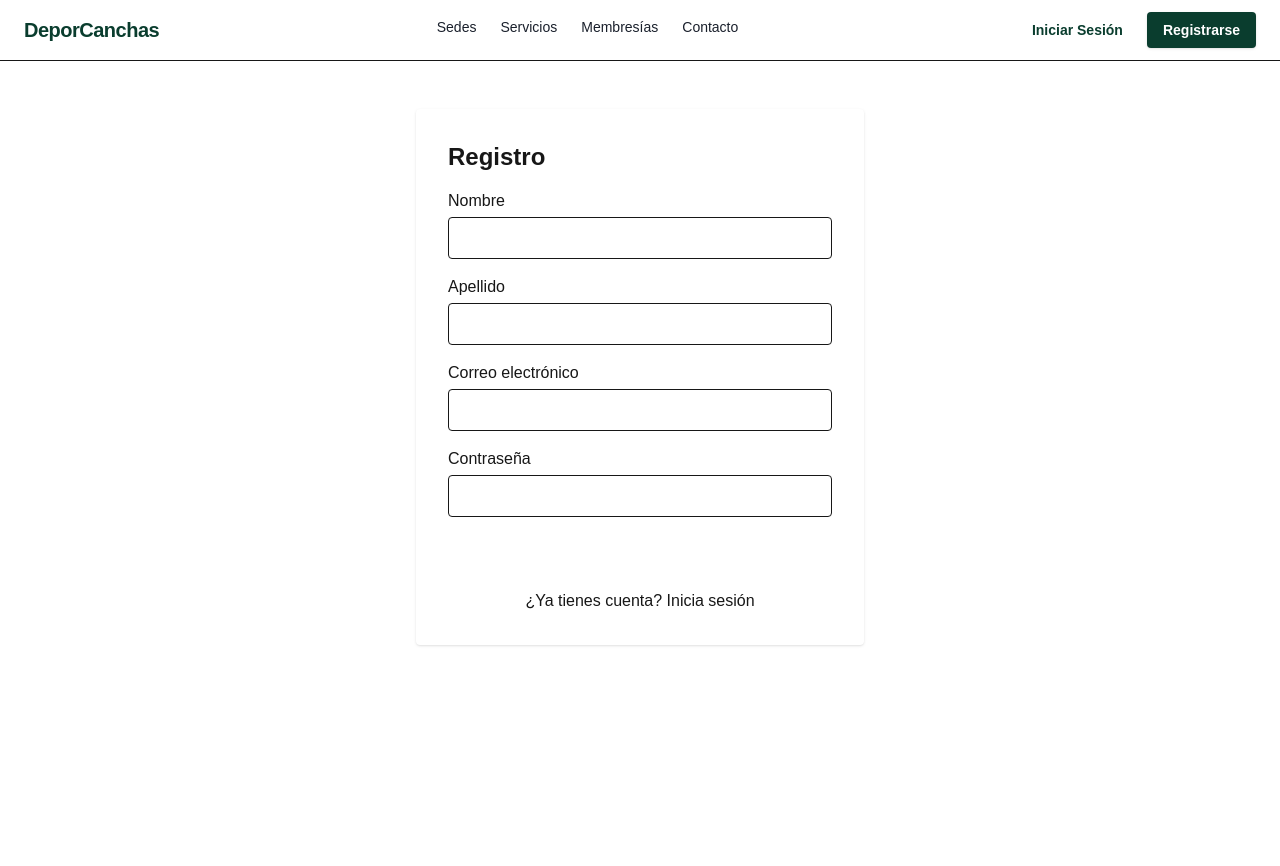
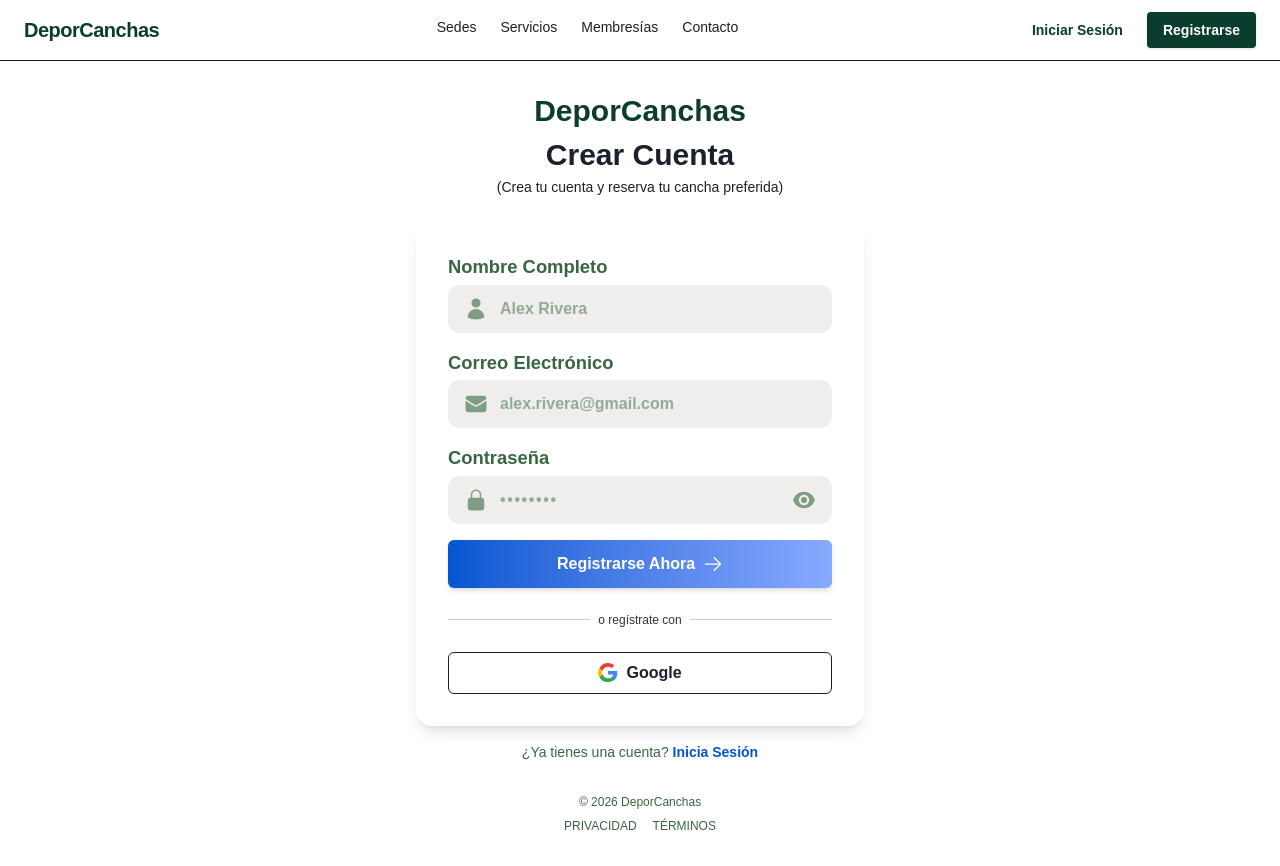
Before and after one commit to Hocchik/Reservas_DeporCanchas, a Next.js app: page /register in a window 1280 px wide. Before the commit the page ends 800 px from the top, so only its background shows below. Built offline with nearby package versions, Linux system fonts and the light colour scheme.

Commit message:
Se añadio el register en una pagina alternativa, por mientras

```diff
--- a/app/components/RegisterForm.tsx
+++ b/app/components/RegisterForm.tsx
@@ -1,5 +1,6 @@
 "use client";
 import React, { useState } from "react";
+import { ArrowRightIcon, UserIcon, EnvelopeIcon, LockClosedIcon, EyeIcon, EyeSlashIcon } from '@heroicons/react/24/solid';
 import users from "../data/users.json";
 import "../styles/colors.css";
 
@@ -9,6 +10,7 @@
   const [email, setEmail] = useState("");
   const [clave, setClave] = useState("");
   const [error, setError] = useState("");
+  const [showPassword, setShowPassword] = useState(false);
 
   const handleSubmit = (e: React.FormEvent) => {
     e.preventDefault();
@@ -33,49 +35,72 @@
 
   return (
     <form onSubmit={handleSubmit} className="space-y-4">
+      {/* Nombre completo */}
       <div>
-        <label className="block text-text label-primary mb-1">Nombre</label>
+        <label className="block mb-1 font-bold text-[1.15rem]" style={{ color: '#386641' }}>Nombre Completo</label>
+        <div className="flex items-center bg-[#efeeed] rounded-xl px-4 py-3 gap-3">
+          <UserIcon className="w-6 h-6" style={{ color: '#386641', opacity: 0.6 }} />
           <input
             type="text"
-          className="w-full px-3 py-2 border rounded label-secondary focus:outline-accent"
+            className="flex-1 bg-transparent border-none outline-none text-base font-semibold"
+            style={{ color: '#386641' }}
+            placeholder="Alex Rivera"
             value={nombre}
             onChange={(e) => setNombre(e.target.value)}
             required
           />
         </div>
+      </div>
+      {/* Correo electrónico */}
       <div>
-        <label className="block text-text label-primary mb-1">Apellido</label>
-        <input
-          type="text"
-          className="w-full px-3 py-2 border rounded label-secondary focus:outline-accent"
-          value={apellido}
-          onChange={(e) => setApellido(e.target.value)}
-          required
-        />
-      </div>
-      <div>
-        <label className="block text-text label-primary mb-1">Correo electrónico</label>
+        <label className="block mb-1 font-bold text-[1.15rem]" style={{ color: '#386641' }}>Correo Electrónico</label>
+        <div className="flex items-center bg-[#efeeed] rounded-xl px-4 py-3 gap-3">
+          <EnvelopeIcon className="w-6 h-6" style={{ color: '#386641', opacity: 0.6 }} />
           <input
             type="email"
-          className="w-full px-3 py-2 border rounded label-secondary focus:outline-accent"
+            className="flex-1 bg-transparent border-none outline-none text-base font-semibold"
+            style={{ color: '#386641' }}
+            placeholder="alex.rivera@gmail.com"
             value={email}
             onChange={(e) => setEmail(e.target.value)}
             required
           />
         </div>
+      </div>
+      {/* Contraseña */}
       <div>
-        <label className="block text-text label-primary mb-1">Contraseña</label>
+        <label className="block mb-1 font-bold text-[1.15rem]" style={{ color: '#386641' }}>Contraseña</label>
+        <div className="flex items-center bg-[#efeeed] rounded-xl px-4 py-3 gap-3">
+          <LockClosedIcon className="w-6 h-6" style={{ color: '#386641', opacity: 0.6 }} />
           <input
-          type="password"
-          className="w-full px-3 py-2 border rounded label-secondary focus:outline-accent"
+            type={showPassword ? 'text' : 'password'}
+            className="flex-1 bg-transparent border-none outline-none text-base font-semibold tracking-widest"
+            style={{ color: '#386641' }}
+            placeholder="••••••••"
             value={clave}
             onChange={(e) => setClave(e.target.value)}
             required
           />
+          <button
+            type="button"
+            tabIndex={-1}
+            className="focus:outline-none"
+            onClick={() => setShowPassword((v) => !v)}
+          >
+            {showPassword ? (
+              <EyeSlashIcon className="w-6 h-6" style={{ color: '#386641', opacity: 0.6 }} />
+            ) : (
+              <EyeIcon className="w-6 h-6" style={{ color: '#386641', opacity: 0.6 }} />
+            )}
+          </button>
+        </div>
       </div>
       {error && <div className="text-danger text-sm">{error}</div>}
-      <button type="submit" className="bg-primary text-background px-6 py-2 rounded font-semibold hover:bg-secondary transition w-full">
-        Registrarse
+      <button
+        type="submit"
+        className="w-full flex items-center justify-center gap-2 font-semibold text-snow-white py-3 rounded-md shadow-md transition bg-gradient-to-r from-[#0056D0] to-[#88A9FF] hover:from-[#003a8c] hover:to-[#88A9FF]"
+      >
+        Registrarse Ahora <ArrowRightIcon className="w-5 h-5" />
       </button>
     </form>
   );
--- a/app/register/page.tsx
+++ b/app/register/page.tsx
@@ -11,14 +11,49 @@
   };
 
   return (
-    <main className="bg-background min-h-screen">
+    <main className="bg-snow-white min-h-screen flex flex-col">
       <Navbar />
-      <section className="max-w-md mx-auto mt-12 p-8 rounded shadow bg-white">
-        <h2 className="text-2xl font-bold text-primary mb-4">Registro</h2>
-        <RegisterForm onRegister={handleRegister} />
-        <div className="mt-4 text-center">
-          <a href="/login" className="text-accent hover:underline">¿Ya tienes cuenta? Inicia sesión</a>
+      <section className="flex flex-col items-center justify-center flex-1 py-8">
+        <div className="mb-2 text-3xl font-bold text-forest-green">DeporCanchas</div>
+        <h2 className="text-2xl md:text-3xl font-extrabold text-main mb-1 text-center">Crear Cuenta</h2>
+        <p className="text-sm text-main mb-6 text-center">(Crea tu cuenta y reserva tu cancha preferida)</p>
+        <div className="w-full max-w-md bg-white rounded-2xl shadow-lg p-8 flex flex-col gap-4">
+          <RegisterForm onRegister={handleRegister} />
+          <div className="flex items-center my-2">
+            <div className="flex-1 h-px" style={{ background: 'rgba(0,0,0,0.2)' }} />
+            <span className="mx-2 text-xs" style={{ color: 'rgba(0,0,0,0.8)' }}>o regístrate con</span>
+            <div className="flex-1 h-px" style={{ background: 'rgba(0,0,0,0.2)' }} />
+          </div>
+          <button className="flex items-center justify-center gap-2 border border-stone-gray rounded-md py-2 bg-snow-white hover:bg-grass-green transition font-semibold text-main">
+            <span className="w-5 h-5 inline-block align-middle">
+              <svg viewBox="0 0 25 24" fill="none" xmlns="http://www.w3.org/2000/svg">
+                <g clipPath="url(#clip0_17_40)">
+                  <path d="M24.266 12.276c0-.818-.074-1.597-.211-2.343H12.5v4.437h6.563a5.61 5.61 0 01-2.434 3.684v3.06h3.938c2.308-2.127 3.699-5.263 3.699-8.838z" fill="#4285F4"/>
+                  <path d="M12.5 24c3.24 0 5.963-1.073 7.95-2.92l-3.938-3.06c-1.094.734-2.49 1.17-4.012 1.17-3.084 0-5.697-2.084-6.627-4.884H1.797v3.09A11.997 11.997 0 0012.5 24z" fill="#34A853"/>
+                  <path d="M5.873 14.306A7.19 7.19 0 014.687 12c0-.797.137-1.57.373-2.306V6.604H1.797A12.004 12.004 0 000 12c0 1.885.451 3.67 1.797 5.396l4.076-3.09z" fill="#FBBC05"/>
+                  <path d="M12.5 4.77c1.765 0 3.34.607 4.583 1.797l3.438-3.438C18.457 1.073 15.74 0 12.5 0A11.997 11.997 0 001.797 6.604l4.076 3.09C6.803 6.854 9.416 4.77 12.5 4.77z" fill="#EA4335"/>
+                </g>
+                <defs>
+                  <clipPath id="clip0_17_40">
+                    <path fill="#fff" d="M0 0h24.5v24H0z"/>
+                  </clipPath>
+                </defs>
+              </svg>
+            </span>
+            Google
+          </button>
         </div>
+        <div className="mt-4 text-center text-sm" style={{ color: '#386641' }}>
+          ¿Ya tienes una cuenta?{' '}
+          <a href="/login" className="font-semibold hover:underline" style={{ color: '#0056D0' }}>Inicia Sesión</a>
+        </div>
+        <footer className="w-full max-w-md mx-auto mt-8 text-xs text-center flex flex-col gap-2" style={{ color: '#386641' }}>
+          <div>© 2026 DeporCanchas</div>
+          <div className="flex justify-center gap-4">
+            <a href="#" className="hover:underline">PRIVACIDAD</a>
+            <a href="#" className="hover:underline">TÉRMINOS</a>
+          </div>
+        </footer>
       </section>
     </main>
   );
```
Lines whose indentation alone changed are shown as unchanged.
